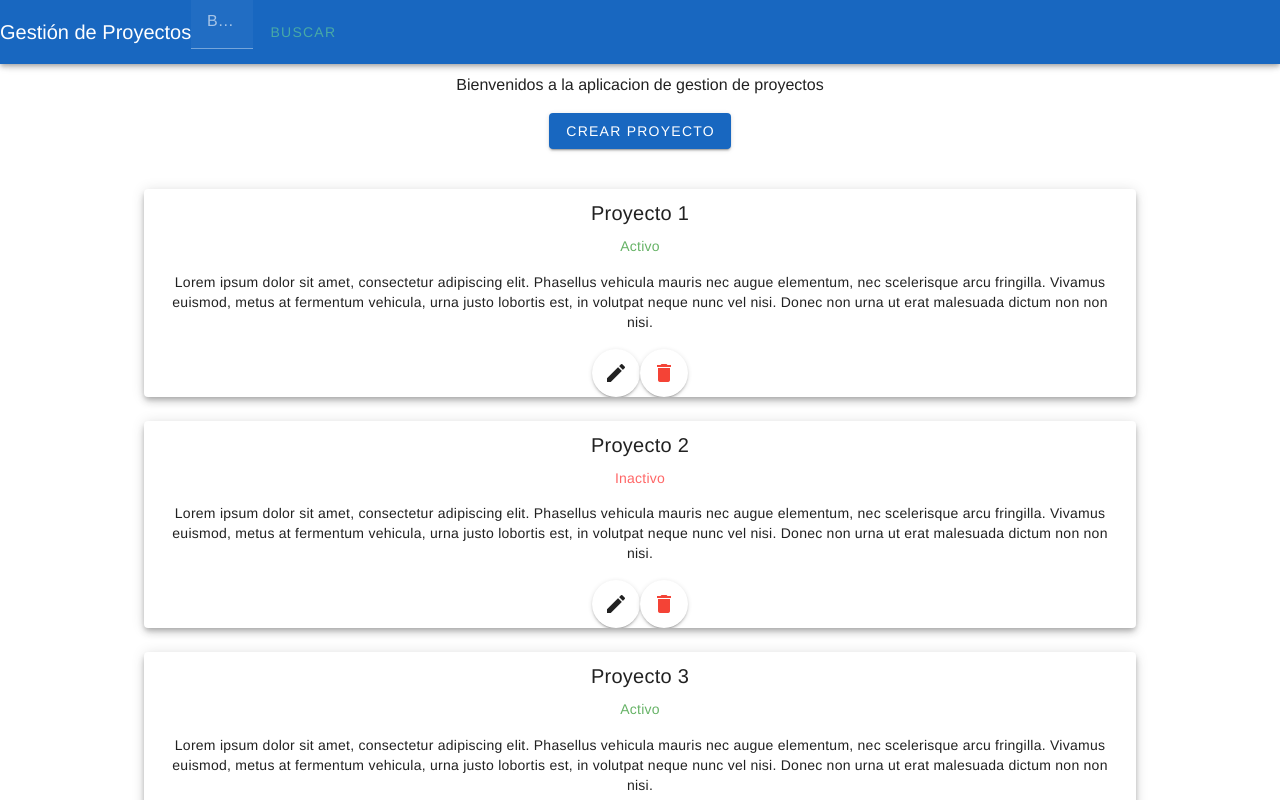
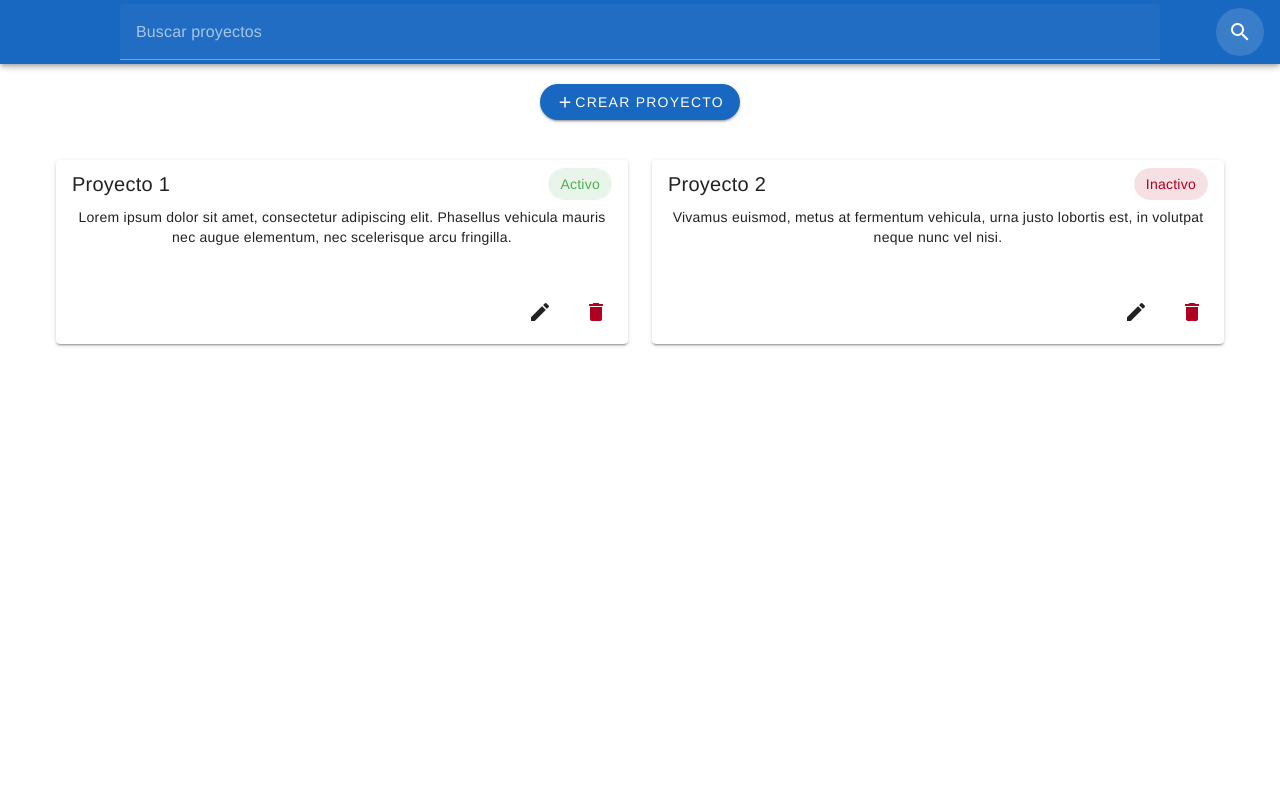
Before and after one commit to JulianDGP/project-manager, a Vue app: page / in a window 1280 px wide. Shown: the top 800 px of the page. Built offline with nearby package versions, Linux system fonts and the light colour scheme.

Commit message:
minimo funcional con alertas y sin vuex

```diff
--- a/src/components/HeaderComponent.vue
+++ b/src/components/HeaderComponent.vue
@@ -1,37 +1,38 @@
 <!-- src/components/HeaderComponent.vue -->
 <template>
+  <!-- Barra de aplicación que se muestra en la parte superior -->
   <v-app-bar app color="primary" dark>
+    <!-- Contenedor para hacer que el contenido sea responsive -->
+    <v-container fluid>
       <v-row class="align-center" no-gutters>
-      <!-- Título del encabezado -->
-      <v-col cols="auto">
-        <v-toolbar-title class="white--text">Gestión de Proyectos</v-toolbar-title>
-      </v-col>
-       <!-- Campo de búsqueda por nombre -->
-       <v-col cols="auto">
+        <!-- Campo de búsqueda por nombre, se ajusta según el tamaño de la pantalla -->
+        <v-col cols="10" offset="1">
           <v-text-field
             v-model="searchQuery"
-          label="Buscar por nombre"
+            label="Buscar proyectos"
+            color="white"
+            hide-details
             dense
-          solo
-          color="secondary"
+            clearable
           ></v-text-field>
         </v-col>
-       <!-- Botón para aplicar la búsqueda -->
-       <v-col cols="auto">
-        <v-btn color="secondary" @click="applySearch" class="white--text">
-          Buscar
+
+        <!-- Botón de búsqueda que también se ajusta en tamaño -->
+        <v-col cols="1" class="text-right">
+          <v-btn icon color="white" @click="applySearch">
+            <v-icon>mdi-magnify</v-icon>
           </v-btn>
         </v-col>
       </v-row>
+    </v-container>
   </v-app-bar>
 </template>
-
 
 <script>
 export default {
   data() {
     return {
-      searchQuery: '', // Campo para el término de búsqueda
+      searchQuery: '', // Campo para almacenar el término de búsqueda
     };
   },
   methods: {
@@ -44,4 +45,9 @@ export default {
 
 <style scoped>
 /* Estilos específicos para el HeaderComponent */
+
+/* Asegura que el botón tenga un fondo semi-transparente */
+.v-btn {
+  background-color: rgba(255, 255, 255, 0.15);
+}
 </style>
--- a/src/components/ProjectDetailsModal.vue
+++ b/src/components/ProjectDetailsModal.vue
@@ -1,76 +1,97 @@
-<!-- src/components/ProjectDetailsModal.vue -->
-
 <template>
-  <v-dialog v-model="dialog" max-width="600">
+  <!-- Dialogo principal que muestra los detalles del proyecto -->
+  <v-dialog v-model="dialog" max-width="800">
     <v-card>
-      <!-- Título del modal -->
-      <v-card-title>
-        <span class="headline">{{ project.name }}</span>
+      <!-- Encabezado del diálogo con el nombre del proyecto y un botón para cerrar -->
+      <v-card-title class="text-h4 pa-6 d-flex justify-space-between align-center">
+        <span>{{ project.name }}</span>
+        <v-btn icon @click="close">
+          <v-icon>mdi-close</v-icon>
+        </v-btn>
       </v-card-title>
 
-      <!-- Contenido del modal -->
-      <v-card-text>
+      <!-- Contenido del diálogo -->
+      <v-card-text class="pa-4">
         <v-container>
+          <!-- Información del proyecto: Descripción y Estado -->
           <v-row>
-            <v-col cols="12">
-              <!-- Mostrar la descripción del proyecto -->
-              <p><strong>Descripción:</strong> {{ project.description }}</p>
+            <v-col>
+              <h3 class="text-h6 mb-2">Descripción</h3>
+              <p>{{ project.description }}</p>
             </v-col>
-            <v-col cols="12">
-              <!-- Mostrar el estado del proyecto -->
-              <p><strong>Estado:</strong> {{ project.active }}</p>
+            <v-col>
+              <h3 class="text-h6 mb-2">Estado</h3>
+              <v-chip :color="project.active ? 'success' : 'error'" text-color="white">
+                {{ project.active ? 'Activo' : 'Inactivo' }}
+              </v-chip>
             </v-col>
           </v-row>
 
-
-          <!-- Mostrar estadísticas de las tareas -->
+          <!-- Estadísticas de las tareas del proyecto -->
           <v-row v-if="project.tasks && project.tasks.length">
-            <v-col cols="12">
-              <p><strong>Estadísticas de Tareas:</strong></p>
-              <ul>
-                <li>Pendientes: {{ taskStatistics.pending }}</li>
-                <li>En Progreso: {{ taskStatistics.inProgress }}</li>
-                <li>Completadas: {{ taskStatistics.completed }}</li>
-              </ul>
+            <v-col>
+              <h3 class="text-h6 mb-2">Estadísticas de Tareas</h3>
+              <v-row>
+                <v-col cols="4" v-for="(value, key) in taskStatistics" :key="key">
+                  <v-card outlined class="text-center pa-2">
+                    <div class="text-h5 font-weight-bold">{{ value }}</div>
+                    <div class="text-caption text-uppercase">{{ key }}</div>
+                  </v-card>
+                </v-col>
+              </v-row>
             </v-col>
           </v-row>
 
-
-          <!-- Botón para abrir el modal de creación de tareas -->
-          <v-btn color="primary" @click="openCreateTaskModal">Crear Tarea</v-btn>
-
-          <!-- Mostrar lista de tareas del proyecto -->
-          <v-row v-if="project.tasks && project.tasks.length">
-            <v-col cols="12" v-for="task in project.tasks" :key="task.id">
-              <v-card>
-                <v-card-title>{{ task.name }}</v-card-title>
-                <v-card-subtitle>{{ task.status }}</v-card-subtitle>
-                <v-card-text>{{ task.description }}</v-card-text>
-              </v-card>
+          <!-- Botón para crear una nueva tarea -->
+          <v-row class="mt-4">
+            <v-col cols="12">
+              <v-btn color="primary" @click="openCreateTaskModal">
+                <v-icon left>mdi-plus</v-icon>
+                Crear Tarea
+              </v-btn>
             </v-col>
           </v-row>
 
+          <!-- Lista de tareas del proyecto -->
+          <v-row v-if="project.tasks && project.tasks.length">
+            <v-col cols="12">
+              <h3 class="text-h6 mb-2">Tareas del Proyecto</h3>
+              <v-row>
+                <v-col cols="12" sm="6" md="4" v-for="task in project.tasks" :key="task.id">
+                  <v-card hover class="task-card">
+                    <v-card-title class="text-h6">{{ task.name }}</v-card-title>
+                    <v-card-subtitle>
+                      <v-chip small :color="getStatusColor(task.status)" text-color="white">
+                        {{ task.status }}
+                      </v-chip>
+                    </v-card-subtitle>
+                    <v-card-text>{{ task.description }}</v-card-text>
+                  </v-card>
+                </v-col>
+              </v-row>
+            </v-col>
+          </v-row>
         </v-container>
+      </v-card-text>
 
-      </v-card-text>
-      <!-- Acciones del modal (botones) -->
-      <v-card-actions>
+      <!-- Acciones del diálogo cerrar -->
+      <v-card-actions class="pa-4">
         <v-spacer></v-spacer>
-        <!-- Botón para cerrar el modal -->
-        <v-btn color="blue darken-1" text @click="close">Cerrar</v-btn>
+        <v-btn color="primary" text @click="close">Cerrar</v-btn>
       </v-card-actions>
     </v-card>
 
-
-    <!-- Modal Crear Tarea -->
+    <!-- Componente modal para crear nuevas tareas -->
     <CreateTaskModal ref="createTaskModal" @task-saved="addTask" />
   </v-dialog>
 </template>
 
 <script>
-import CreateTaskModal from './CreateTaskModal.vue'; // Importar el componente de creación de tareas
+import CreateTaskModal from './CreateTaskModal.vue';
+
 export default {
   props: {
+    // Propiedad que recibe la información del proyecto
     project: {
       type: Object,
       default: () => ({})
@@ -78,54 +99,79 @@ export default {
   },
   data() {
     return {
-      dialog: false, // Estado del modal (abierto o cerrado)
+      dialog: false, // Controla la visibilidad del diálogo
     };
   },
   components: {
-    CreateTaskModal
+    CreateTaskModal // Componente para la creación de tareas
   },
-  computed:{
-    taskStatistics(){
-      const stats ={
-        pending: 0,
-        inProgress: 0,
-        completed: 0
+  computed: {
+    // Calcula las estadísticas de las tareas del proyecto
+    taskStatistics() {
+      const stats = {
+        Pendientes: 0,
+        'En Progreso': 0,
+        Completadas: 0
       };
-      if(this.project.tasks){
-        this.project.tasks.forEach(task =>{
-          if(task.status === 'Pendiente') stats.pending++;
-          if(task.status === 'En Progreso') stats.inProgress++;
-          if(task.status === 'Completada') stats.completed++;
+      if (this.project.tasks) {
+        this.project.tasks.forEach(task => {
+          if (task.status === 'Pendiente') stats.Pendientes++;
+          if (task.status === 'En Progreso') stats['En Progreso']++;
+          if (task.status === 'Completada') stats.Completadas++;
         });
       }
       return stats;
     }
   },
   methods: {
+    // Abre el diálogo
     open() {
       this.dialog = true;
     },
+    // Cierra el diálogo
     close() {
       this.dialog = false;
     },
+    // Abre el modal para crear una nueva tarea
     openCreateTaskModal() {
-      //Lógica para abrir el modal de creación de tareas
       if (this.$refs.createTaskModal) {
-        this.$refs.createTaskModal.open(); // Abrir el modal de creación de tareas
+        this.$refs.createTaskModal.open();
       }
     },
+    // Añade una nueva tarea al proyecto
     addTask(newTask) {
-      if (!this.project.tasks) { // Método para añadir una nueva tarea al proyecto
+      if (!this.project.tasks) {
         this.project.tasks = [];
       }
-      newTask.id = this.project.tasks.length + 1; // Asignar un ID único a la tarea
-      this.project.tasks.push(newTask); // Añadir la tarea a la lista de tareas del proyecto
-      console.log('Nueva tarea añadida:', newTask); // Verificación en consola
+      newTask.id = this.project.tasks.length + 1; // Asigna un ID a la nueva tarea
+      this.project.tasks.push(newTask); // Agrega la tarea a la lista
+      console.log('Nueva tarea añadida:', newTask);
+    },
+    // Retorna el color correspondiente al estado de la tarea
+    getStatusColor(status) {
+      switch (status) {
+        case 'Pendiente':
+          return 'warning';
+        case 'En Progreso':
+          return 'info';
+        case 'Completada':
+          return 'success';
+        default:
+          return 'grey';
+      }
     }
   }
 }
 </script>
 
 <style scoped>
-/* Estilos específicos para el modal de detalles del proyecto */
+/* Estilos para la tarjeta de tarea, incluyendo una animación al pasar el mouse */
+.task-card {
+  transition: all 0.3s ease;
+}
+
+.task-card:hover {
+  transform: translateY(-5px);
+  box-shadow: 0 4px 8px rgba(0, 0, 0, 0.1);
+}
 </style>
--- a/src/views/HomeView.vue
+++ b/src/views/HomeView.vue
@@ -1,9 +1,9 @@
 <!-- src/views/HomeView.vue -->
 
 <template>
-    <div>
+    <!-- <div>
         <p>Bienvenidos a la aplicacion de gestion de proyectos</p>
-    </div>
+    </div> -->
 </template>
 
 <script>
--- a/src/views/ProjectListView.vue
+++ b/src/views/ProjectListView.vue
@@ -1,12 +1,13 @@
 <!-- src/views/ProjectListView.vue -->
+
 <template>
   <v-container class="project-list-container" fluid>
-
     <!-- Botón Crear Proyecto -->
     <v-row class="mb-4">
       <v-col>
         <!-- Botón para abrir el modal de creación de proyectos -->
-        <v-btn color="primary" @click="openCreateProjectModal">
+        <v-btn color="primary" @click="openCreateProjectModal"  elevation="2" rounded>
+          <v-icon left>mdi-plus</v-icon>
           Crear Proyecto
         </v-btn>
       </v-col>
@@ -24,23 +25,20 @@
       </v-col>
     </v-row>
 
-
     <!-- Mostrar mensaje si no se encuentran proyectos en la búsqueda -->
     <v-row v-else-if="foundedProjects.length === 0">
       <v-col>
-        <v-alert type="info" text>
-          Parece que no se encontraron proyectos que coincidan con tu búsqueda 🥲 ... Intenta buscar con otro nombre o crear un nuevo proyecto🤓☝️
+        <v-alert type="info" prominent elevation="2">
+          Parece que no se encontraron proyectos que coincidan con tu búsqueda 🥲 ... Intenta buscar con otro nombre o crear un nuevo proyecto 🤓☝️
         </v-alert>
       </v-col>
     </v-row>
 
     <!-- Modal Crear Proyecto -->
-    <!-- Se escucha el evento 'project-saved' y se ejecuta el método 'addProject' -->
     <CreateProjectModal ref="createProjectModal" @project-saved="addProject" />
 
     <!-- Modal Editar Proyecto -->
-    <CreateProjectModal ref="editProjectModal" v-if="selectedProject" :project="selectedProject"
-      @project-saved="updateProject" />
+    <CreateProjectModal ref="editProjectModal" v-if="selectedProject" :project="selectedProject" @project-saved="updateProject" />
 
     <!-- Modal Detalles del Proyecto -->
     <ProjectDetailsModal ref="projectDetailsModal" v-if="selectedProject" :project="selectedProject" />
@@ -48,38 +46,44 @@
     <!-- Modal de Confirmación para Eliminar Proyecto -->
     <v-dialog v-model="deleteDialog" max-width="500">
       <v-card>
-        <v-card-title class="headline">Confirmar Eliminación</v-card-title>
+        <v-card-title>Confirmar Eliminación</v-card-title>
         <v-card-text>¿Estás seguro de que deseas eliminar este proyecto?</v-card-text>
         <v-card-actions>
-          <v-spacer></v-spacer>
-          <v-btn color="red darken-1" text @click="deleteProject">Eliminar</v-btn>
-          <v-btn color="blue darken-1" text @click="closeDeleteDialog">Cancelar</v-btn>
+          <v-btn color="error" text @click="deleteProject">Eliminar</v-btn>
+          <v-btn color="primary" text @click="closeDeleteDialog">Cancelar</v-btn>
         </v-card-actions>
       </v-card>
     </v-dialog>
 
     <!-- Lista de proyectos -->
-    <v-row v-for="project in foundedProjects" :key="project.id">
-      <v-col>
-        <v-card @click="openProjectDetails(project)" elevation="5">
-          <!-- Título del proyecto -->
-          <v-card-title>{{ project.name }}</v-card-title>
-          <!-- Subtítulo mostrando el estado del proyecto -->
-          <v-card-subtitle :class="project.active === 'Activo' ? 'status-activo' : 'status-inactivo'">
+    <v-row>
+      <!-- Utilizamos v-col con cols="12" sm="6" para asegurar máximo 2 columnas -->
+      <v-col cols="12" sm="6" v-for="project in foundedProjects" :key="project.id">
+        <v-card @click="openProjectDetails(project)" elevation="2" hover class="project-card transition-swing mb-4">
+          <!-- Título del proyecto y chip de estado -->
+          <v-card-title class="d-flex justify-space-between">
+            <span>{{ project.name }}</span>
+            <v-chip
+              :color="project.active === 'Activo' ? 'success' : 'error'">
               {{ project.active }}
-          </v-card-subtitle>
+            </v-chip>
+          </v-card-title>
+
           <!-- Descripción del proyecto -->
-          <v-card-text>
+          <v-card-text >
             {{ project.description }}
           </v-card-text>
-          <!-- Botón de edición -->
+
+          <!-- Botones de acción -->
+          <v-card-actions>
+            <v-spacer></v-spacer>
             <v-btn icon @click.stop="openEditProjectModal(project)">
               <v-icon>mdi-pencil</v-icon>
             </v-btn>
-          <!-- Botón de eliminación -->
             <v-btn icon @click.stop="openDeleteDialog(project)">
-            <v-icon color="red">mdi-delete</v-icon>
+              <v-icon color="error">mdi-delete</v-icon>
             </v-btn>
+          </v-card-actions>
         </v-card>
       </v-col>
     </v-row>
@@ -87,7 +91,7 @@
 </template>
 
 <script>
-// Importar modal de crear proyecto y modal detalles del proyecto
+// Importar componentes necesarios
 import CreateProjectModal from '../components/CreateProjectModal.vue';
 import ProjectDetailsModal from '../components/ProjectDetailsModal.vue';
 
@@ -98,48 +102,40 @@ export default {
     ProjectDetailsModal
   },
   props: {
-    searchQuery: String,
+    searchQuery: String, // Prop para recibir la consulta de búsqueda
   },
   data() {
     return {
-
       // Lista de proyectos de ejemplo
       projects: [
         {
-          id: 1, name: 'Proyecto 1', description: 'Lorem ipsum dolor sit amet, consectetur adipiscing elit. Phasellus vehicula mauris nec augue elementum, nec scelerisque arcu fringilla. Vivamus euismod, metus at fermentum vehicula, urna justo lobortis est, in volutpat neque nunc vel nisi. Donec non urna ut erat malesuada dictum non non nisi.', active: 'Activo', tasks: [
+          id: 1,
+          name: 'Proyecto 1',
+          description: 'Lorem ipsum dolor sit amet, consectetur adipiscing elit. Phasellus vehicula mauris nec augue elementum, nec scelerisque arcu fringilla.',
+          active: 'Activo',
+          tasks: [
             { id: 1, name: 'Tarea 1.1', description: 'Descripción de la tarea 1.1', status: 'Pendiente' },
             { id: 2, name: 'Tarea 1.2', description: 'Descripción de la tarea 1.2', status: 'En Progreso' },
-            { id: 3, name: 'Tarea 1.3', description: 'Descripción de la tarea 1.3', status: 'En Progreso' },
-            { id: 4, name: 'Tarea 1.4', description: 'Descripción de la tarea 1.4', status: 'En Progreso' },
-            { id: 5, name: 'Tarea 1.5', description: 'Descripción de la tarea 1.5', status: 'En Progreso' }
           ]
         },
         {
-          id: 2, name: 'Proyecto 2', description: 'Lorem ipsum dolor sit amet, consectetur adipiscing elit. Phasellus vehicula mauris nec augue elementum, nec scelerisque arcu fringilla. Vivamus euismod, metus at fermentum vehicula, urna justo lobortis est, in volutpat neque nunc vel nisi. Donec non urna ut erat malesuada dictum non non nisi.', active: 'Inactivo', tasks: [
+          id: 2,
+          name: 'Proyecto 2',
+          description: 'Vivamus euismod, metus at fermentum vehicula, urna justo lobortis est, in volutpat neque nunc vel nisi.',
+          active: 'Inactivo',
+          tasks: [
             { id: 1, name: 'Tarea 2.1', description: 'Descripción de la tarea 2.1', status: 'Completada' }
           ]
         },
-        { id: 3, name: 'Proyecto 3', description: 'Lorem ipsum dolor sit amet, consectetur adipiscing elit. Phasellus vehicula mauris nec augue elementum, nec scelerisque arcu fringilla. Vivamus euismod, metus at fermentum vehicula, urna justo lobortis est, in volutpat neque nunc vel nisi. Donec non urna ut erat malesuada dictum non non nisi.', active: 'Activo', tasks: [] },
-        {
-          id: 4, name: 'Proyecto 4', description: 'Lorem ipsum dolor sit amet, consectetur adipiscing elit. Phasellus vehicula mauris nec augue elementum, nec scelerisque arcu fringilla. Vivamus euismod, metus at fermentum vehicula, urna justo lobortis est, in volutpat neque nunc vel nisi. Donec non urna ut erat malesuada dictum non non nisi.', active: 'Inactivo', tasks: [
-            { id: 1, name: 'Tarea 4.1', description: 'Descripción de la tarea 4.1', status: 'Completada' }
-          ]
-        },
-
-        {
-          id: 5, name: 'Proyecto 5', description: 'Lorem ipsum dolor sit amet, consectetur adipiscing elit. Phasellus vehicula mauris nec augue elementum, nec scelerisque arcu fringilla. Vivamus euismod, metus at fermentum vehicula, urna justo lobortis est, in volutpat neque nunc vel nisi. Donec non urna ut erat malesuada dictum non non nisi.', active: 'Activo', tasks: [
-            { id: 1, name: 'Tarea 5.1', description: 'Descripción de la tarea 5.1', status: 'Completada' }
-          ]
-        },
       ],
-      selectedProject: {}, // Proyecto seleccionado para editar
+      selectedProject: {}, // Proyecto seleccionado para editar o ver detalles
       projectToDelete: null, // Proyecto seleccionado para eliminar
       deleteDialog: false, // Estado del modal de confirmación de eliminación
     };
   },
   computed: {
+    // Filtrar proyectos basados en la consulta de búsqueda
     foundedProjects() {
-      // Filtrar proyectos por nombre
       if (this.searchQuery) {
         return this.projects.filter(project =>
           project.name.toLowerCase().includes(this.searchQuery.toLowerCase())
@@ -150,18 +146,20 @@ export default {
     }
   },
   methods: {
-    openCreateProjectModal() {// Método para abrir el modal de creación de proyectos
+    // Método para abrir el modal de creación de proyectos
+    openCreateProjectModal() {
       this.$refs.createProjectModal.open();
     },
-    addProject(newProject) {// Método para agregar un nuevo proyecto a la lista
-      newProject.id = this.projects.length + 1;// Asignar un ID único al nuevo proyecto
+    // Método para agregar un nuevo proyecto a la lista
+    addProject(newProject) {
+      newProject.id = this.projects.length + 1; // Asignar un ID único al nuevo proyecto
       newProject.tasks = []; // Asegurarse de que el nuevo proyecto tenga una lista de tareas vacía
       this.projects.push(newProject); // Añadir el nuevo proyecto a la lista de proyectos
-      console.log('Nuevo proyecto añadido:', newProject);// Imprimir en consola para verificar
+      console.log('Nuevo proyecto añadido:', newProject);
     },
+    // Método para abrir el modal de edición de proyectos
     openEditProjectModal(project) {
       this.selectedProject = { ...project }; // Clonar el proyecto seleccionado
-      // asegurarse de que el ref `editProjectModal` esté definido antes de intentar abrir el modal
       this.$nextTick(() => {
         if (this.$refs.editProjectModal) {
           this.$refs.editProjectModal.open();
@@ -170,6 +168,7 @@ export default {
         }
       });
     },
+    // Método para actualizar un proyecto existente
     updateProject(updatedProject) {
       const index = this.projects.findIndex(p => p.id === updatedProject.id);
       if (index !== -1) {
@@ -177,14 +176,17 @@ export default {
       }
       console.log('Proyecto actualizado:', updatedProject);
     },
+    // Método para abrir el diálogo de confirmación de eliminación
     openDeleteDialog(project) {
       this.projectToDelete = project;
       this.deleteDialog = true;
     },
+    // Método para cerrar el diálogo de confirmación de eliminación
     closeDeleteDialog() {
       this.projectToDelete = null;
       this.deleteDialog = false;
     },
+    // Método para eliminar un proyecto
     deleteProject() {
       if (this.projectToDelete) {
         this.projects = this.projects.filter(p => p.id !== this.projectToDelete.id);
@@ -192,6 +194,7 @@ export default {
         this.closeDeleteDialog();
       }
     },
+    // Método para abrir el modal de detalles del proyecto
     openProjectDetails(project) {
       this.selectedProject = { ...project };
       this.$nextTick(() => {
@@ -205,24 +208,26 @@ export default {
 </script>
 
 <style scoped>
-/* Estilos específicos para ProjectList */
 .project-list-container {
-  max-width: 80%;
-  /* Ancho máximo del contenedor */
-  overflow-y: auto;
-  /* Activa el scroll vertical */
-  padding-top: 16px;
-  /* Espaciado para los elementos */
+  max-width: 1200px; /* Ancho máximo del contenedor */
+  padding-top: 24px;
 }
 
-/* Estilos para los estados */
-.status-activo {
-  color: green;
-  /* verde para activo */
+.project-card {
+  height: 100%;
+  display: flex;
+  flex-direction: column;
 }
 
-.status-inactivo {
-  color: red;
-  /* Rojo para inactivo */
+.v-card__actions {
+  justify-content: flex-end;
+}
+
+.transition-swing {
+  transition: 0.3s cubic-bezier(0.25, 0.8, 0.5, 1);
+}
+
+.v-card:hover {
+  transform: translateY(-5px);
 }
 </style>
```
Also changed, not shown: src/assets/logo-footer.svg (added). Lines whose indentation alone changed are shown as unchanged.
